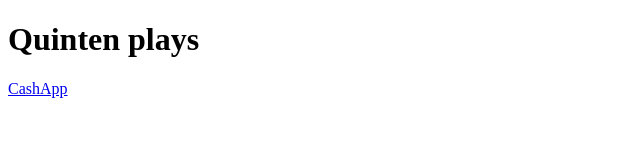
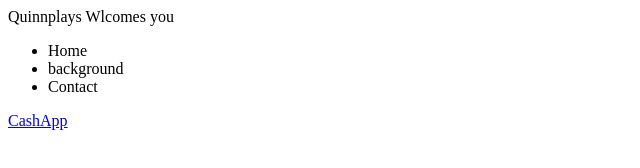
Before and after one commit to Quinnplays/Quinten-sViolinWebsite, a plain HTML site: page index.html in a window 1280 px wide. Shown: the whole page, without its empty margins (0-640 px from the left). Drawn offline with Linux system fonts and the light colour scheme.

Commit message:
Div attempt

```diff
--- a/Index.css
+++ b/Index.css
@@ -1,3 +1,3 @@
 background{
-    color: lightblue;
+    color: rgb(127, 199, 223);
 }
--- a/index.html
+++ b/index.html
@@ -7,9 +7,15 @@
     <link rel="stylesheet" href="Index.css">
 </head>
 <body>
+    <Header>Quinnplays Wlcomes you</Header>
 <div>
- <h1>Quinten plays</h1>
- <header><a href ="https://cash.app/$Quinplays">CashApp</a></header>
+ <ul>
+    <li>Home</li>
+    <li>background</li>
+    <li>Contact</li>
+</ul>
+
 </div>
+<header><a href ="https://cash.app/$Quinplays">CashApp</a></header>
 </body>
 </html>
```
